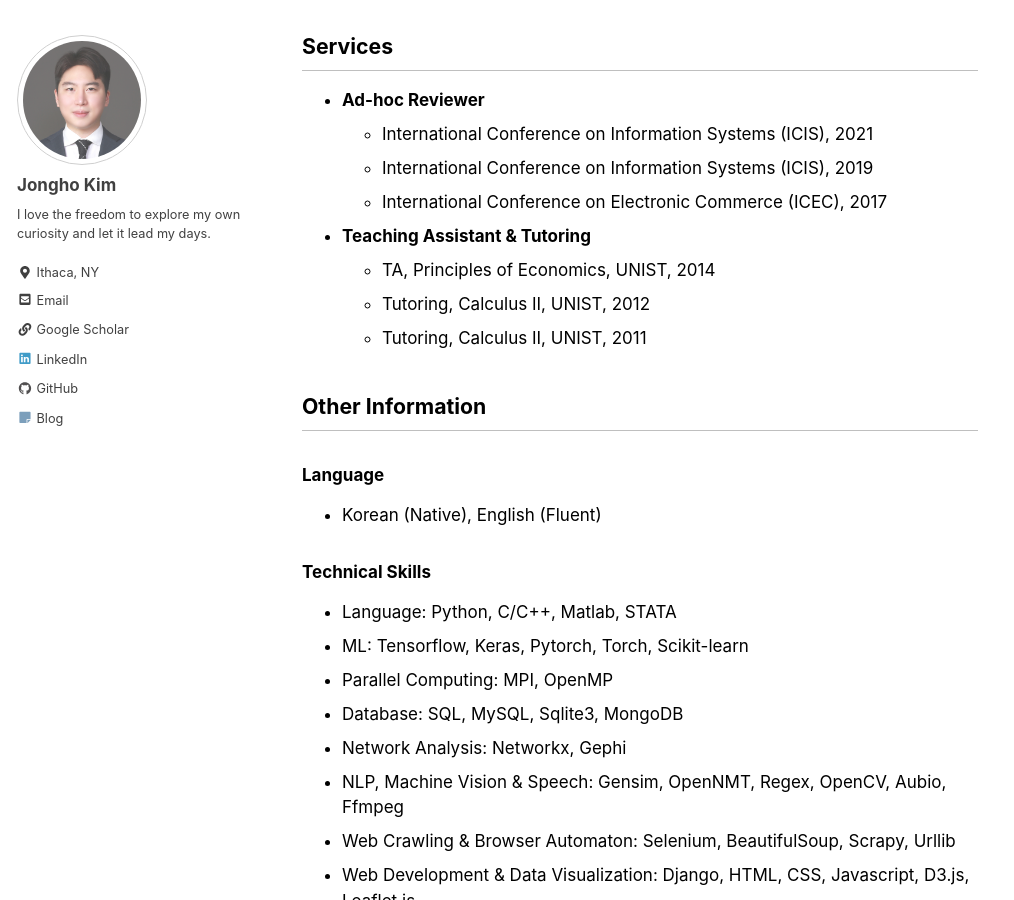
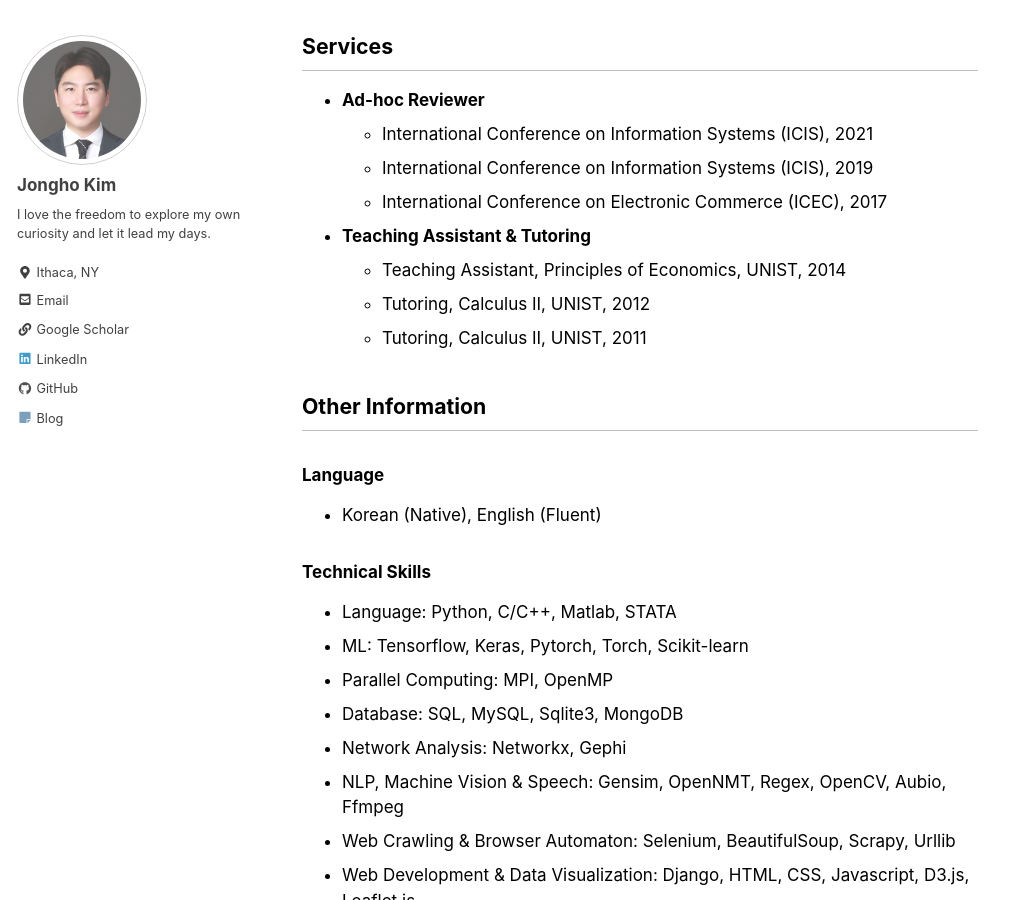
Before and after one commit to jonghkim/jonghkim.github.io, a Jekyll site: the page built from _pages/about.md, in a window 1280 px wide and 900 px high, scrolled down 3086 px. Shown: the whole window, without its empty margins (0-1014 px from the left). Built offline with Jekyll 4.4.1, drawn with Linux system fonts in a browser that asks for light colours.

Commit message:
about updated

```diff
--- a/_pages/about.md
+++ b/_pages/about.md
@@ -72,7 +72,7 @@ last_modified_at: 2021-4-15
     - International Conference on Information Systems (ICIS), 2019
     - International Conference on Electronic Commerce (ICEC), 2017
 - **Teaching Assistant & Tutoring**
-    - TA, Principles of Economics, UNIST, 2014
+    - Teaching Assistant, Principles of Economics, UNIST, 2014
     - Tutoring, Calculus II, UNIST, 2012
     - Tutoring, Calculus II, UNIST, 2011
 
```
